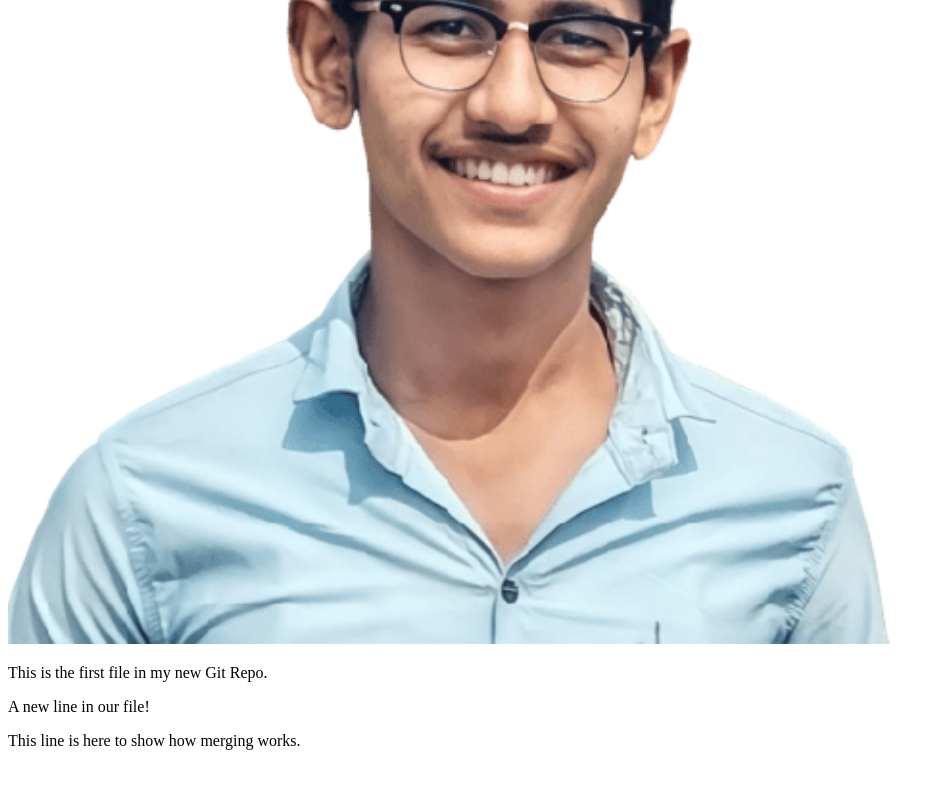
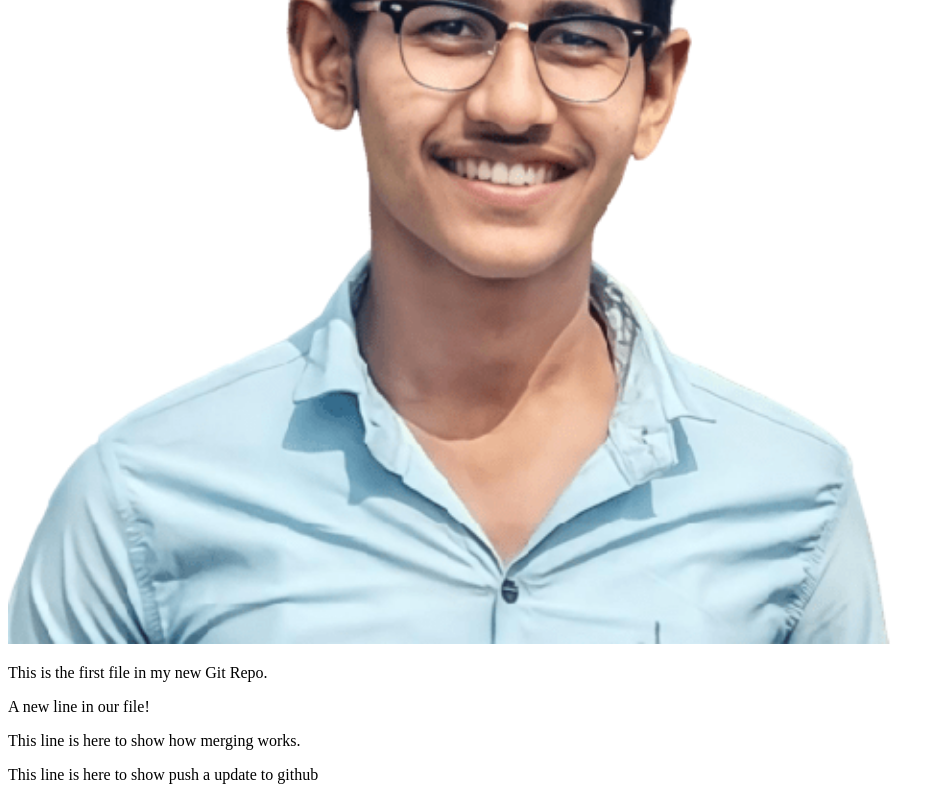
Before and after one commit to emilyjonathon/hello-world, a plain HTML site: page index.html in a window 1280 px wide. Shown: the part 396-1196 px from the top of the page, without its empty margins (0-945 px from the left). Before the commit the page ends 1162 px from the top, so only its background shows below. Drawn offline with Linux system fonts and the light colour scheme.

Commit message:
Testiing the push request from local file to github

```diff
--- a/index.html
+++ b/index.html
@@ -13,5 +13,6 @@
     <p>This is the first file in my new Git Repo.</p>
     <p>A new line in our file!</p>
     <p>This line is here to show how merging works.</p>
+    <p>This line is here to show push a update to github</p>
 </body>
 </html>
```
